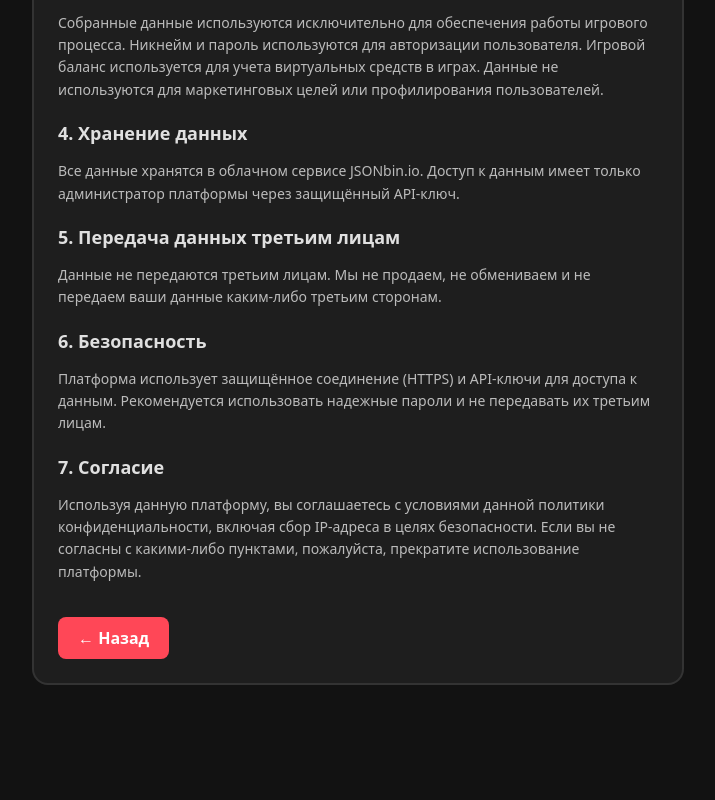
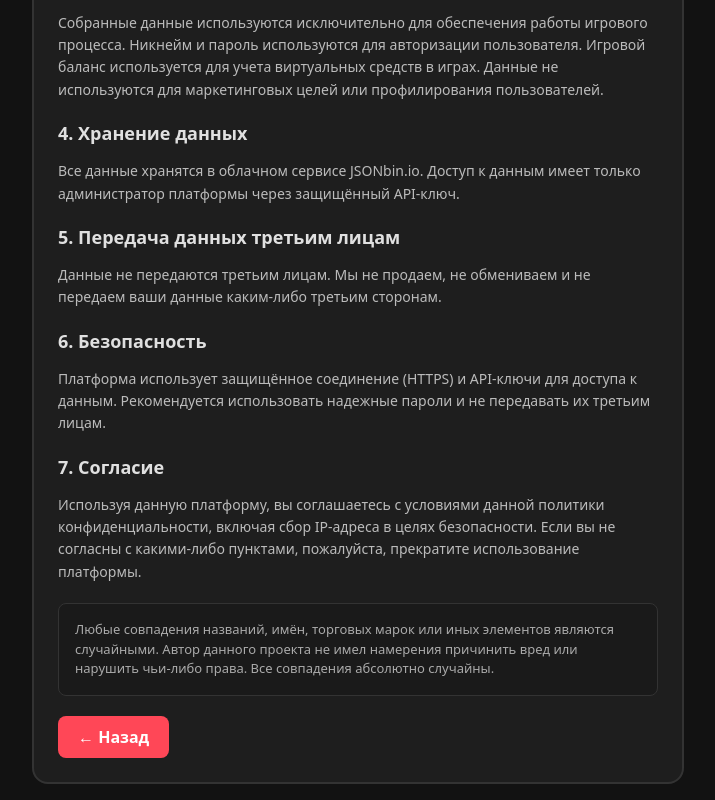
Before and after one commit to REDISKA-casino/casino, a plain HTML site: page con.html in a window 1280 px wide. Shown: the part 597-1397 px from the top of the page, without its empty margins (282-997 px from the left). Before the commit the page ends 1298 px from the top, so only its background shows below. Drawn offline with Linux system fonts and the light colour scheme.

Commit message:
Update con.html

```diff
--- a/con.html
+++ b/con.html
@@ -12,6 +12,7 @@
     h2 { color: var(--text); font-size: 18px; margin-top: 20px; }
     p { line-height: 1.6; color: #bbb; font-size: 14px; }
     .back-btn { display: inline-block; background: var(--accent); color: white; padding: 10px 20px; border-radius: 8px; text-decoration: none; font-weight: bold; margin-top: 20px; }
+    .disclaimer { margin-top: 20px; padding: 16px; background: #1a1a1a; border-radius: 8px; border: 1px solid #333; font-size: 13px; color: #aaa; line-height: 1.5; }
   </style>
 </head>
 <body>
@@ -44,6 +45,10 @@
     <h2>7. Согласие</h2>
     <p>Используя данную платформу, вы соглашаетесь с условиями данной политики конфиденциальности, включая сбор IP-адреса в целях безопасности. Если вы не согласны с какими-либо пунктами, пожалуйста, прекратите использование платформы.</p>
 
+    <div class="disclaimer">
+      Любые совпадения названий, имён, торговых марок или иных элементов являются случайными. Автор данного проекта не имел намерения причинить вред или нарушить чьи-либо права. Все совпадения абсолютно случайны.
+    </div>
+
     <a href="index.html" class="back-btn">← Назад</a>
   </div>
 </body>
```
